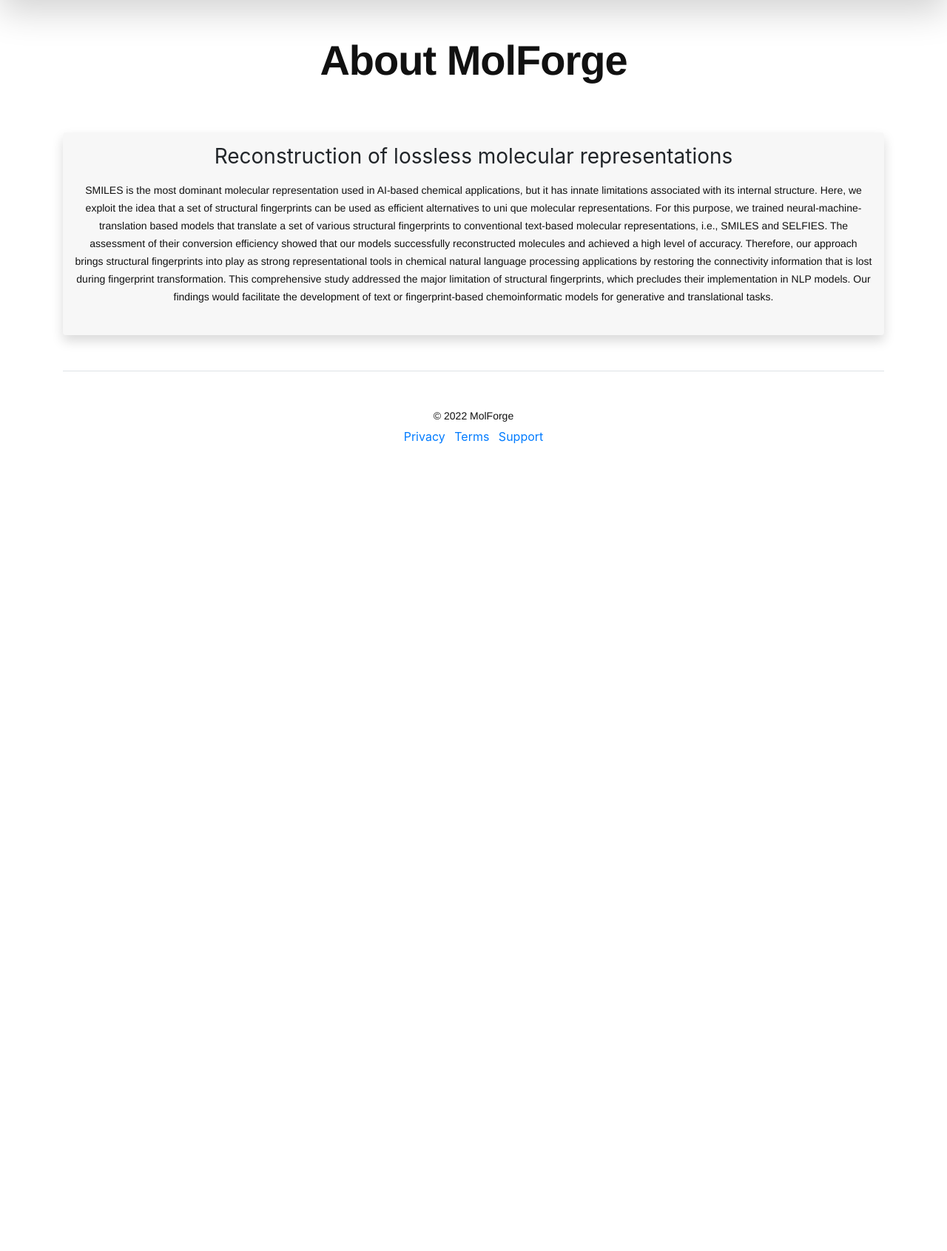
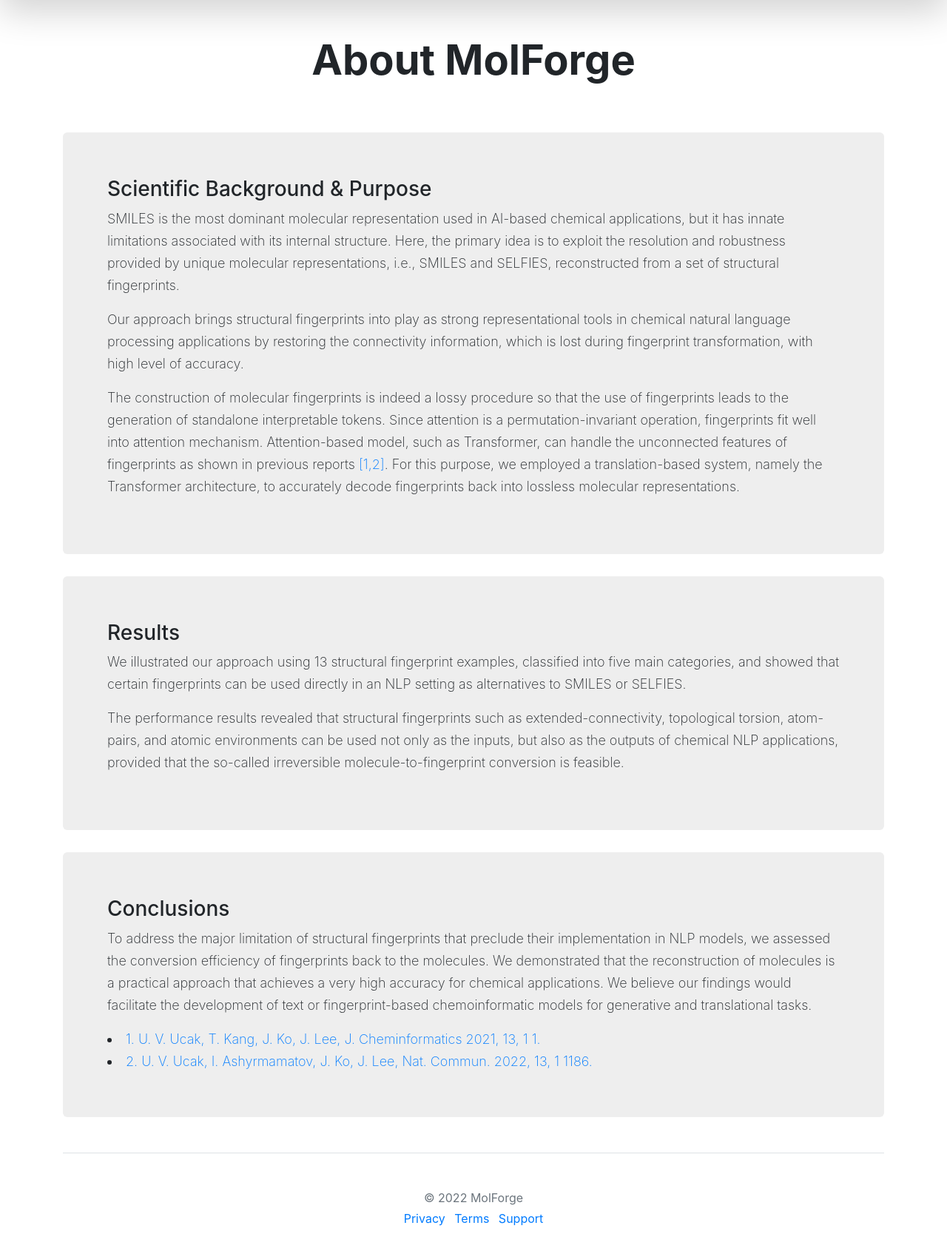
Before and after one commit to knu-lcbc/MolForge, a Flask app: page /about in a window 1280 px wide. Shown: the part 72-1763 px from the top of the page at 74% size. Before the commit the page ends 672 px from the top, so only its background shows below. Run offline with Flask 2, Linux system fonts and the light colour scheme; some libraries are stand-ins or nearby versions.

Commit message:
About & Reference

```diff
--- a/templates/about.html
+++ b/templates/about.html
@@ -13,24 +13,19 @@
             crossorigin="anonymous"
     ></script>
     <style>
-        p {
-            color: #111;
-            font-family: 'Helvetica Neue', sans-serif;
-            font-size: 14px;
-            line-height: 24px;
-            margin: 0 0 24px;
-            text-justify: inter-word;
+        .hero-unit {
+            padding: 60px;
+            margin-bottom: 30px;
+            font-size: 18px;
+            font-weight: 200;
+            line-height: 30px;
+            color: inherit;
+            background-color: #eee;
+            -webkit-border-radius: 6px;
+            -moz-border-radius: 6px;
+            border-radius: 6px;
         }
 
-        h1 {
-            color: #111;
-            font-family: 'Helvetica Neue', sans-serif;
-            font-size: 36px;
-            font-weight: bold;
-            letter-spacing: -1px;
-            line-height: 1;
-            text-align: center;
-        }
     </style>
 </head>
 
@@ -50,23 +45,45 @@
 
 <div class="container">
     <div class="py-5 text-center">
-        <h1 class="mb-3 font-weight-bolder display-4">About MolForge</h1>
+        <h4 class="mb-3 font-weight-bolder display-4">About MolForge</h4>
     </div>
-    <div class="row shadow p-3 mb-2 bg-body rounded mx-auto" style=" background-color: rgba(0,0,0,0.03); padding: 42px;">
-        <div class="text-center font-weight-light ">
-            <h3 class="mb-3 font-weight-bolder">Reconstruction of lossless molecular representations</h3>
-            <p class="font-weight-normal">SMILES is the most dominant molecular representation used in AI-based chemical applications,
-                but it has innate limitations associated with its internal structure.
-                Here, we exploit the idea that a set of structural fingerprints can be used as efficient alternatives to uni
-                    que molecular representations. For this purpose, we trained neural-machine-translation based models that translate
-                    a set of various structural fingerprints to conventional text-based molecular representations, i.e., SMILES and SELFIES.
-            The assessment of their conversion efficiency showed that our models successfully reconstructed molecules and achieved a high
-            level of accuracy. Therefore, our approach brings structural fingerprints into play as strong representational tools in
-            chemical natural language processing applications by restoring the connectivity information that is lost during
-            fingerprint transformation. This comprehensive study addressed the major limitation of structural fingerprints,
-            which precludes their implementation in NLP models. Our findings would facilitate the development of text or
-            fingerprint-based chemoinformatic models for generative and translational tasks.</p>
+    <div class=" bg-body rounded">
+        <div class="hero-unit">
 
+            <h3>Scientific Background & Purpose</h3>
+            <h2></h2>
+            <p> SMILES is the most dominant molecular representation used in AI-based chemical applications, but it has innate limitations associated with its internal structure.
+                Here, the primary idea is to exploit the resolution and robustness provided by unique molecular representations, i.e., SMILES and SELFIES,
+                reconstructed from a set of structural fingerprints. <p>  Our approach brings structural fingerprints into play as strong representational tools in chemical natural language processing
+                applications by restoring the connectivity information, which is lost during fingerprint transformation, with high level of accuracy. </p>
+                The construction of molecular fingerprints is indeed a lossy procedure so that the use of fingerprints leads to the generation of standalone
+                interpretable tokens. Since attention is a permutation-invariant operation, fingerprints fit well into attention mechanism. Attention-based model, such as
+                Transformer, can handle the unconnected features of fingerprints as shown in previous reports
+                <a href="#">[1,2]</a>. For this purpose, we employed a translation-based system, namely the
+                Transformer architecture, to accurately decode fingerprints back into lossless molecular representations.
+            </p>
+        </div>
+        <div class="hero-unit"><h3>Results</h3>
+            <p>We illustrated our approach using 13 structural fingerprint examples, classified into five main categories,
+                and showed that certain fingerprints can be used directly in an NLP setting as alternatives to SMILES or SELFIES.
+                <p>The performance results revealed that structural fingerprints such as extended-connectivity, topological torsion,
+                atom-pairs, and atomic environments can be used not only as the inputs, but also as the outputs of chemical NLP applications,
+                provided that the so-called irreversible molecule-to-fingerprint conversion is feasible.</p>
+            </p>
+        </div>
+        <div class="hero-unit">
+            <h3>Conclusions</h3>
+            <p>To address the major limitation of structural fingerprints that preclude their implementation in NLP models, we assessed the conversion
+                efficiency of fingerprints back to the molecules. We demonstrated that the reconstruction of molecules is a practical approach that achieves a
+                very high accuracy for chemical applications. We believe our findings would facilitate the development of text or fingerprint-based chemoinformatic models for
+                generative and translational tasks.
+            </p>
+            <li>
+                <a href="">1. U. V. Ucak, T. Kang, J. Ko, J. Lee, J. Cheminformatics 2021, 13, 1 1.</a>
+            </li>
+            <li>
+                <a href=""> 2. U. V. Ucak, I. Ashyrmamatov, J. Ko, J. Lee, Nat. Commun. 2022, 13, 1 1186.</a>
+            </li>
         </div>
     </div>
     <footer class="mt-5 pt-5 text-muted text-center text-small container-fluid border-top justify-content-between p-3">
```
Also changed, not shown: templates/reference.html (+32 -26 lines).
